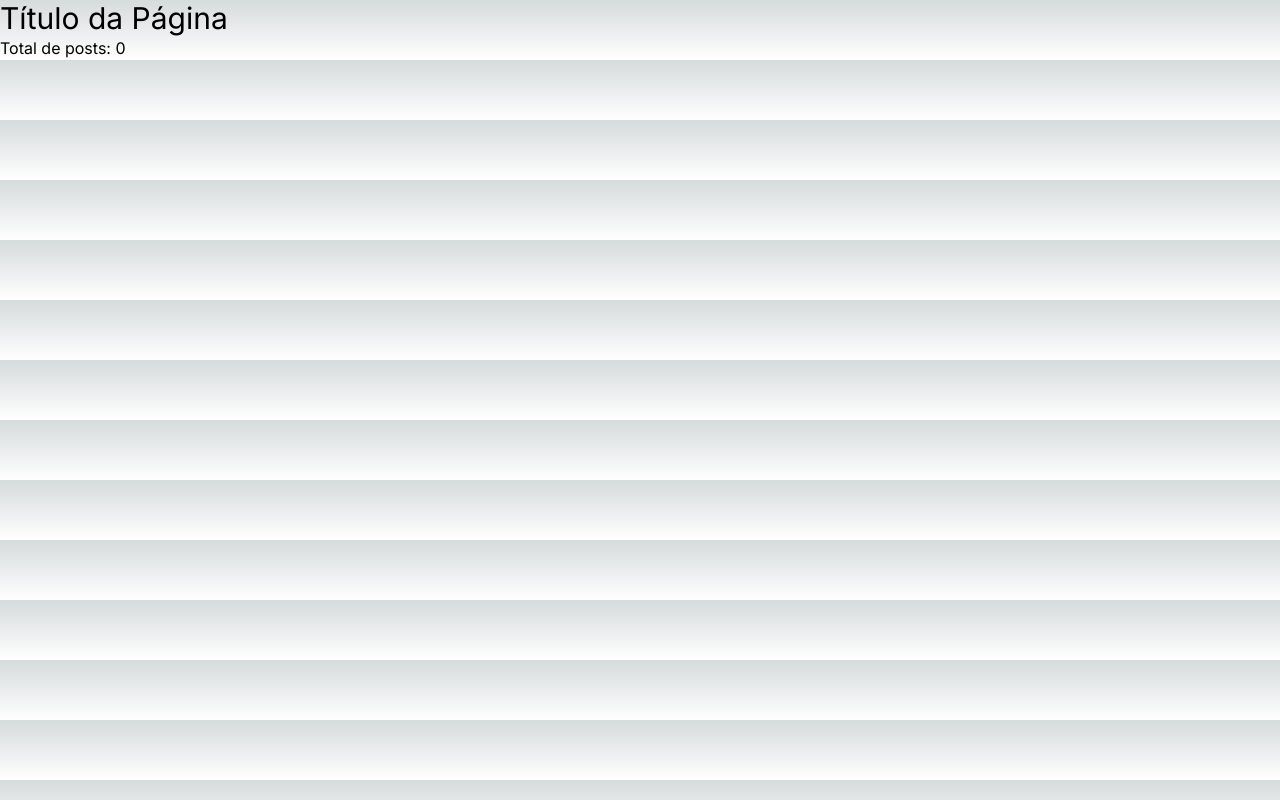
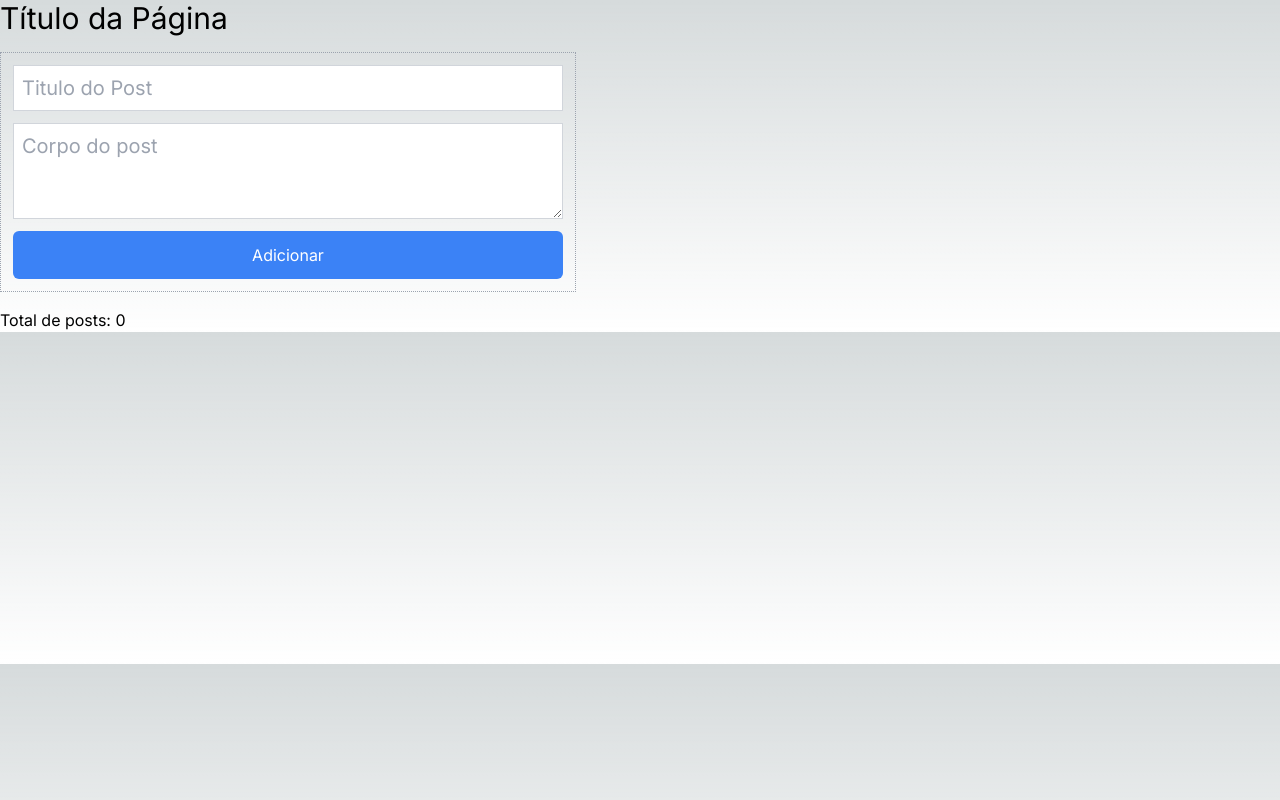
Before and after one commit to sdlima4025/react-primeiro-projeto-next, a Next.js app: page / in a window 1280 px wide. Built offline with nearby package versions, Linux system fonts and the light colour scheme.

Commit message:
criado logica do post no Header

```diff
--- a/src/components/Header.tsx
+++ b/src/components/Header.tsx
@@ -1,15 +1,41 @@
 import { LoggedUserContext } from "@/contexts/LoggedUser";
-import { useContext } from "react";
+import { useContext, useState } from "react";
 
 export const Header = () => {
-  const loggedUserCtx = useContext(LoggedUserContext);
+  const[titleInput, setTitleInput] = useState('');
+  const[bodyInput, setBodyInput] = useState('');
 
-  const handleLogout = () => {
-    loggedUserCtx?.setName("");
-  };
+  const handleAddButton = () => {
+    if(titleInput && bodyInput) {
+
+    }
+  }
+
+  // const loggedUserCtx = useContext(LoggedUserContext);
+
+  // const handleLogout = () => {
+  //   loggedUserCtx?.setName("");
+  // };
   return (
     <header>
       <h1 className="text-3xl">Título da Página</h1>
+
+      <div className="max-w-xl flex flex-col gap-3 border border-dotted border-gray-400 p-3 my-4">
+        <input
+          type="text"
+          placeholder="Titulo do Post"
+          className="border border-gray-300 p-2 text-black text-xl"
+          value={titleInput}
+          onChange={e => setTitleInput(e.target.value)}
+        />
+        <textarea
+          placeholder="Corpo do post"
+          className="h-24 border border-gray-300 p-2 text-black text-xl"
+          value={bodyInput}
+          onChange={e => setBodyInput(e.target.value)}
+        ></textarea>
+        <button onClick={handleAddButton} className="bg-blue-500 p-3 text-white rounded-md">Adicionar</button>
+      </div>
       {/* {loggedUserCtx?.name && (
         <>
           <p>Usuário Logado: {loggedUserCtx?.name} </p>
```
